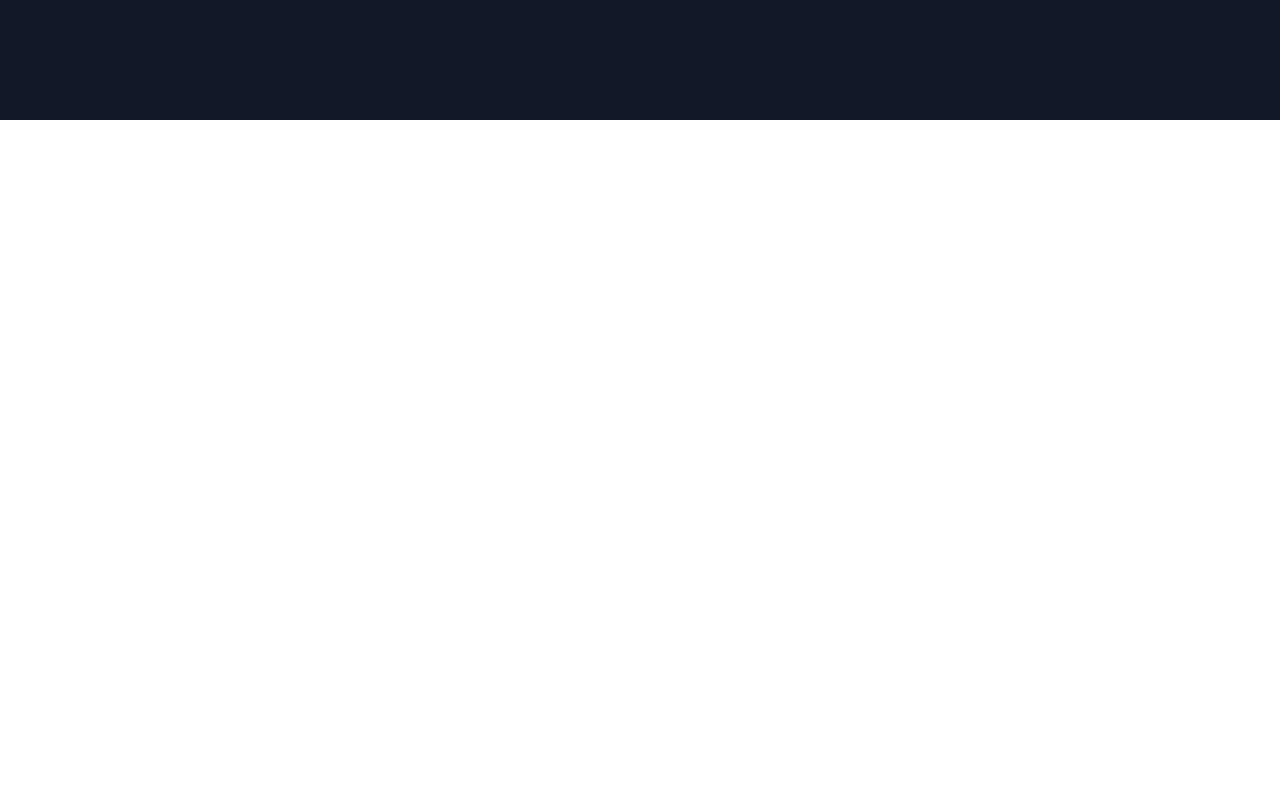
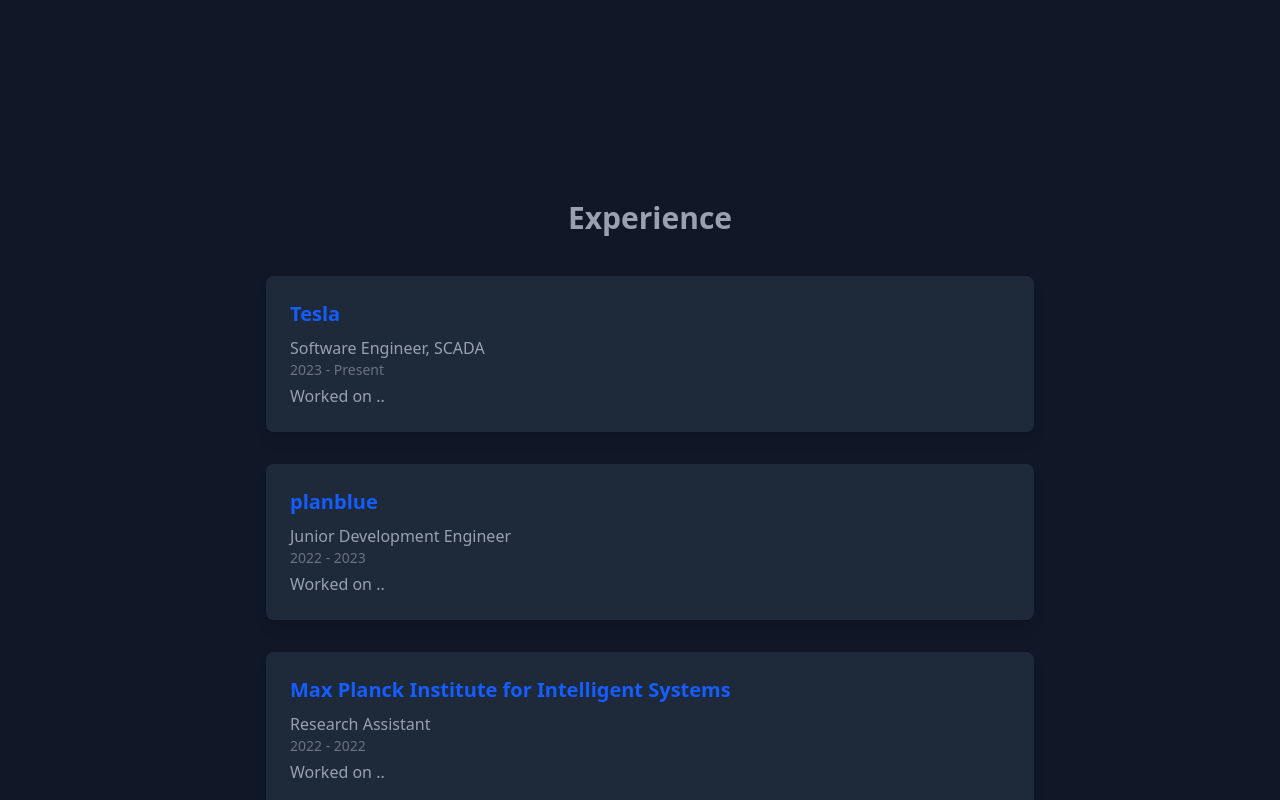
Before and after one commit to nayan-pradhan/personal-portfolio, a React (Vite) app: page / in a window 1280 px wide. Shown: the part 680-1480 px from the top of the page. Before the commit the page ends 800 px from the top, so only its background shows below. Built offline with nearby package versions, Linux system fonts and the light colour scheme.

Commit message:
Experience implementation

```diff
--- a/src/components/Experience.jsx
+++ b/src/components/Experience.jsx
@@ -1,3 +1,5 @@
+import { useRef, useEffect } from "react";
+import { motion, useAnimation, useInView } from "framer-motion";
 
 const experience = [
     {
@@ -62,12 +64,60 @@ const experience = [
     },
 ];
 
+const itemVariants = {
+    hidden: { opacity:0, y:40 },
+    visible: (i) => ({
+        opacity: 1,
+        y: 0,
+        transition: {delay: i* 0.3 },
+    }),
+};
+
 const Experience = () => {
+    const ref = useRef(null);
+    const inView = useInView(ref, { once: true });
+    const controls = useAnimation();
 
-
+    useEffect(() => {
+        if (inView) {
+            controls.start("visible");
+        }
+    }, [inView, controls]);
 
     return (
-       <></>
+        <section id="experience" ref={ref} className="py-20">
+            <h2 className="text-3xl font-bold mb-10 text-center">Experience</h2>
+            <div className="max-w-3xl mx-auto flex flex-col gap-8">
+                {experience.map((exp, i) => (
+                    <motion.div
+                        key={exp.company}
+                        custom={i}
+                        initial="hidden"
+                        animate={controls}
+                        variants={itemVariants}
+                        className="bg-white dark:bg-gray-800 rounded-lg shadow-lg p-6"
+                    >
+                        <a
+                            href={exp.url}
+                            target="_blank"
+                            rel="noopener noreferrer"
+                            className="text-xl font-semibold text-blue-600 hover:underline"
+                        >
+                            {exp.company}
+                        </a>
+                        <div className="mt-2 flex flex-col gap-4">
+                            {exp.roles.map((role, idx) => (
+                                <div key={idx}>
+                                    <div className="font-medium">{role.title}</div>
+                                    <div className="text-gray-500 text-sm">{role.period}</div>
+                                    <div className="mt-1">{role.description}</div>
+                                </div>
+                            ))}
+                        </div>
+                    </motion.div>
+                ))}
+            </div>
+        </section>
     )
 }
 
--- a/src/index.css
+++ b/src/index.css
@@ -1,3 +1,7 @@
 @import "tailwindcss";
 
 @custom-variant dark (&:where(.dark, .dark *));
+
+html {
+    scroll-behavior: smooth;
+}
```
